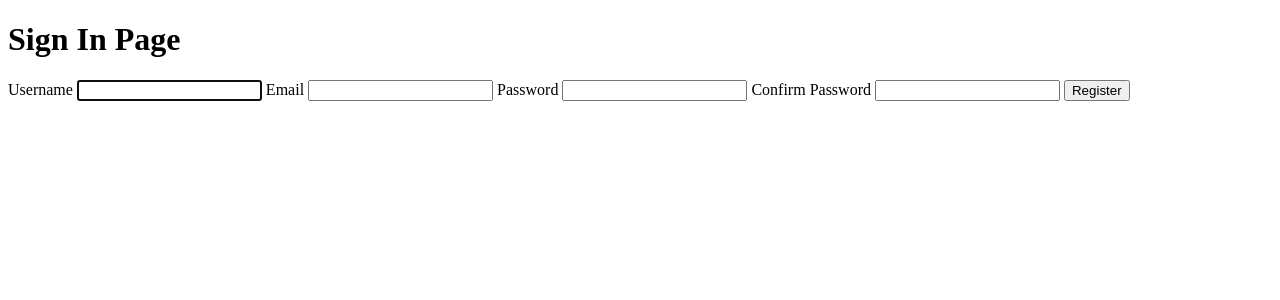
After one commit to CallMeDas/Django-Practice, a Django app: page /sign in a window 1280 px wide. The commit adds this page. Shown: the top 300 px of the page. Run offline with Django 5.2, Linux system fonts and the light colour scheme.

Commit message:
Login/sign logics

```diff
--- /dev/null
+++ b/practice/practice/forms.py
@@ -0,0 +1,10 @@
+
+from django.forms import ModelForm
+from django.contrib.auth.forms import UserCreationForm
+from django.contrib.auth.models import User
+from django import forms
+
+class creatuserform(UserCreationForm):
+    class Meta:
+        model = User
+        fields = ['username', 'email', 'password1', 'password2']
--- a/practice/practice/urls.py
+++ b/practice/practice/urls.py
@@ -20,7 +20,9 @@ from practice import views
 
 urlpatterns = [
     path('admin/', admin.site.urls),
-    path('',views.home),
+    path('',views.home, name= 'home'),
     path('calc', views.calculator),
-    path('mark', views.marksheet)
+    path('mark', views.marksheet),
+    path('sign', views.sign),
+    path('login', views.login),
 ]
--- a/practice/practice/views.py
+++ b/practice/practice/views.py
@@ -1,5 +1,11 @@
-from django.shortcuts import render
+from django.shortcuts import render, redirect
 from django.http import HttpResponse
+from django.contrib.auth.forms import UserCreationForm
+from .forms import creatuserform
+
+from django.contrib import messages
+
+from django.contrib.auth import authenticate, login, logout
 
 def home(request):
     return render(request, 'index.html')
@@ -58,3 +64,33 @@ def marksheet(request):
         res = {'total': 'invalid'}
 
     return render(request, 'mark.html',res)
+
+
+
+def sign(request):
+
+    form = creatuserform()
+
+    if request.method == 'POST':
+        form = creatuserform(request.POST)
+        if form.is_valid():
+            form.save()
+    context = {'form': form}
+    return render(request,'sign.html',context)
+
+def login(request):
+    if request.method == 'POST':
+        username = request.POST.get('username')
+        password = request.POST.get('password')
+
+
+        user = authenticate(request, username=username, password = password)
+        print(user)
+
+        if user is not None:
+            login(request,user)
+            return redirect('home')
+        else:
+            messages.info(request, 'email or Password is incorrect')
+
+    return render(request,'login.html')
--- a/practice/templates/index.html
+++ b/practice/templates/index.html
@@ -10,6 +10,11 @@
 <h1>Choose</h1>
     <a href="calc">Calculator</a>
     <a href="mark">Marksheet</a>
+    <br>
+    <h1>Sign/login</h1>
+    <a href="sign">Sign in</a>
+    <a href="login">login</a>
+
 
 </body>
 </html>
--- /dev/null
+++ b/practice/templates/sign.html
@@ -0,0 +1,31 @@
+<!DOCTYPE html>
+<html lang="en">
+<head>
+    <meta charset="UTF-8">
+    <meta name="viewport" content="width=device-width, initial-scale=1.0">
+    <title>Sign In </title>
+</head>
+<body>
+
+    <h1>Sign In Page</h1>
+
+    <form method="POST">
+        {% csrf_token %}
+        <Label>Username</Label>
+        {{form.username}}
+        <label for="">Email</label>
+        {{form.email}}
+        <label for="">Password</label>
+        {{form.password1}}
+        <label for="">Confirm Password</label>
+        {{form.password2}}
+
+        {{form.errors}}
+        <button type="submit" name="register">Register</button>
+
+    </form>
+
+
+
+</body>
+</html>
```
Also changed, not shown: practice/templates/login.html (added, +28 -0 lines), practice/templates/sucess.html (added, +13 -0 lines), practice/db.sqlite3.
